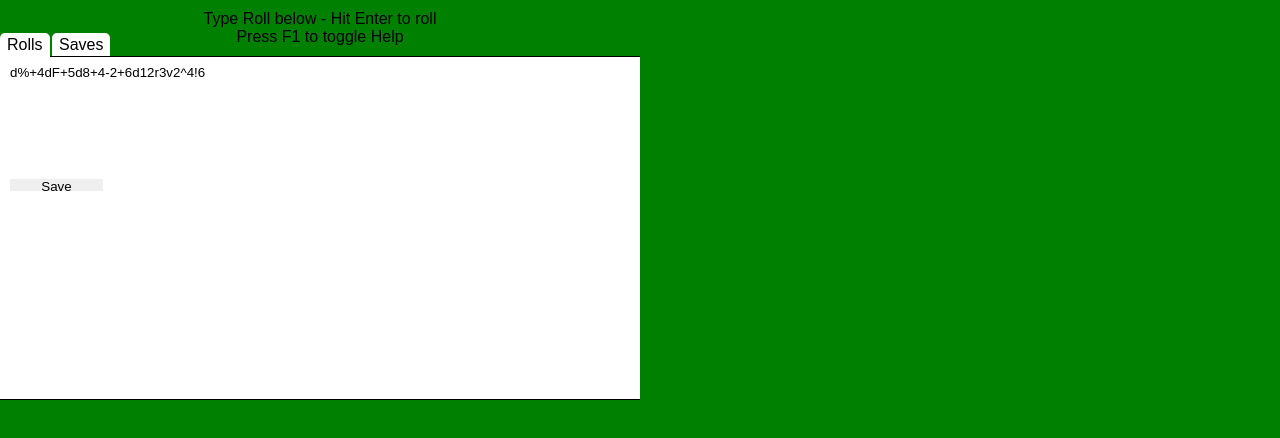
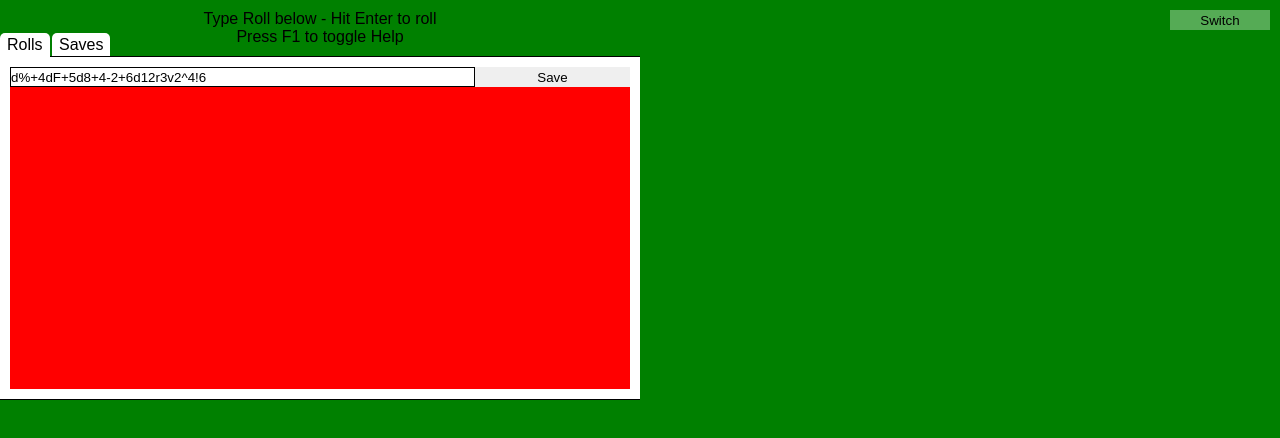
Before and after one commit to jleritte/APP-JS-DiceRoller, a plain HTML site: page index.html in a window 1280 px wide. Drawn offline with Linux system fonts and the light colour scheme.

Commit message:
Added button to toggle Widget styles

```diff
--- a/css/roller.css
+++ b/css/roller.css
@@ -31,6 +31,8 @@ LI > UL{
 .roller {
   grid-area: 2/1/5/3;
   display: grid;
+  grid-template-columns: 3fr 1fr;
+  grid-template-rows: 20px 20px 1fr;
 }
 .list {
   grid-area: 2/3/5/4;
@@ -53,17 +55,15 @@ LI > UL{
 
 
 .roll{
-  width: 83%;
+  border: 1px solid;
+  grid-area: 2/1/3/2;
 }
 .save{
-  width: 15%;
-}
-.roll, .save {
-  height: 10%;
+  grid-area: 2/2/3/3;
 }
 .result{
-  width: 100%;
-  height:100%;
+  grid-area: 3/1/4/3;
+  background: red;
   overflow-y:auto;
 }
 .list LI{
@@ -85,9 +85,6 @@ LI > UL{
   padding: 0 2px;
   width: 100%;
   height: calc(100% - 20px);
-}
-.rollContain .listCont{
-  height: 100%;
 }
 .saved{
   margin: 0;
@@ -117,7 +114,7 @@ LI > UL{
 .max{
   color:#2f2;
 }
-.helpBlur{
+/* .helpBlur{
   background:rgba(0,0,0,0.8);
   display: flex;
   justify-content: center;
@@ -138,7 +135,7 @@ LI > UL{
 .helpContain LI{
   margin-bottom: 2px;
 }
-
+ */
 /* widget Styles */
 .rollContain .contain {
   height: 100%;
@@ -147,11 +144,14 @@ LI > UL{
 .rollContain .content {
   grid-area: 2/1/span 3/span 3;
 }
+.rollContain .content:focus {
+  z-index: 1;
+}
+.rollContain .roller {
+  grid-template-rows: 20px 1fr;
+}
 .rollContain .list {
   border-left: none;
-}
-.rollContain .content:focus {
-  z-index: 1;
 }
 .rollContain .tab {
   background: #ffff;
@@ -166,3 +166,15 @@ LI > UL{
 .rollContain .list .tab {
   left: 52px;
 }
+.rollContain .roll{
+  grid-area: 1/1/2/2;
+}
+.rollContain .save{
+  grid-area: 1/2/2/3;
+}
+.rollContain .result{
+  grid-area: 2/1/3/3;
+}
+.rollContain .listCont{
+  height: 100%;
+}
--- a/index.html
+++ b/index.html
@@ -11,9 +11,18 @@
   		width: 50vw;
   		height: 50vh;
   	}
+  	#button {
+  		position: absolute;
+  		top: 10px;
+  		right: 10px;
+  		height: 20px;
+  		width: 100px;
+  		background: #fff5;
+  	}
   </style>
 </head>
 <body>
+	<button id="button">Switch</button>
 	<div class="rollContain"></div>
   <script type='module' src="js/Roller.js"></script>
 </body>
--- a/js/Roller.js
+++ b/js/Roller.js
@@ -21,6 +21,23 @@ window.addEventListener('keyup',e => {
     help($$.query('.contain'))
   }
 })
+
+
+// Remove with Button
+let widget = true,
+    wContain = $$.query('.rollContain'),
+    body = $$.query('body')
+button.onclick = _ => {
+  let app = $$.query('.contain')
+  if(widget) {
+    body.add(app)
+    wContain.elements.style.display = 'none'
+  } else {
+    wContain.add(app)
+    wContain.elements.style.display = 'block'
+  }
+  widget = !widget
+}
 /*
 // Working on turning into modules and will Reactify it ultimately
 function Roller(){
```
